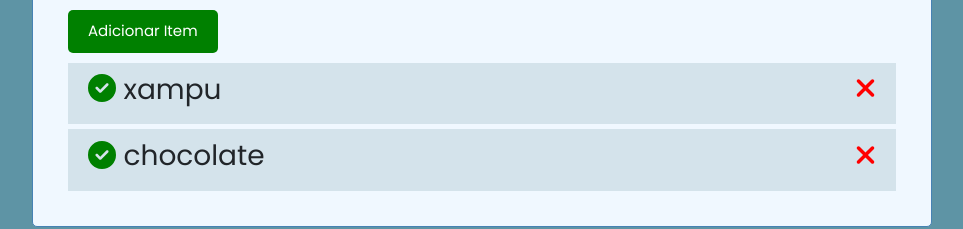
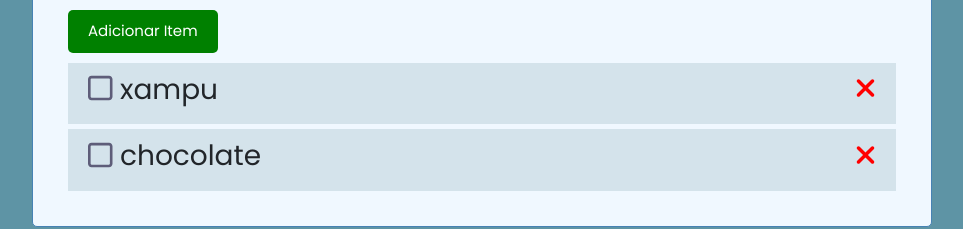
Before and after one commit to victorramacciotti/shopList, an Angular app: page / in a window 1280 px wide. Shown: the part 152-381 px from the top of the page, without its empty margins (158-1121 px from the left). Built offline with nearby package versions, Linux system fonts and the light colour scheme; data requests are answered from the project's data file.

Commit message:
feat: edição no recurso de marcar item como comprado

```diff
--- a/src/app/components/list-item/list-item.component.html
+++ b/src/app/components/list-item/list-item.component.html
@@ -1,7 +1,13 @@
 <div class="list" [ngClass]="{'list-track': item.comprado}">
     <h3>
         <div>
-            <fa-icon [icon] = "faCheckCircle" [ngStyle]="{'color':'green'}" (click)="onDone(item)"></fa-icon>
+            @if (!checkedItem) {
+                <fa-icon [icon] = "faSquare" [ngStyle]="{'color':'rgb(94, 93, 121)'}" (click)="onDone(item, true)"></fa-icon>
+            }
+            @else {
+                <fa-icon [icon] = "faCheckSquare" [ngStyle]="{'color':'green'}" (click)="onDone(item, false)"></fa-icon>
+            }
+
             {{item.nome}}
         </div>
 
--- a/src/app/components/list-item/list-item.component.ts
+++ b/src/app/components/list-item/list-item.component.ts
@@ -1,8 +1,9 @@
 import { Component, EventEmitter, Input, Output } from '@angular/core';
 import { Item } from '../../../item';
-import { faTimes, faCheckSquare, faCheckCircle } from '@fortawesome/free-solid-svg-icons';
+import { faTimes, faCheckSquare } from '@fortawesome/free-solid-svg-icons';
 import { FontAwesomeModule } from '@fortawesome/angular-fontawesome';
 import { CommonModule } from '@angular/common';
+import { faSquare } from '@fortawesome/free-regular-svg-icons'
 
 @Component({
   selector: 'app-list-item',
@@ -18,13 +19,19 @@ export class ListItemComponent {
 
   faTimes = faTimes;
   faCheckSquare = faCheckSquare;
-  faCheckCircle = faCheckCircle;
+  faSquare = faSquare;
+  checkedItem: boolean = false;
 
   onDelete(item: Item){
     this.onDeleteItem.emit(item);
   }
 
-  onDone(item: Item){
+  onDone(item: Item, valor:boolean){
     this.onDoneComprado.emit(item);
+    this.checkedItem = valor;
+  }
+
+  checkItem(valor:boolean){
+    this.checkedItem = valor;
   }
 }
```
